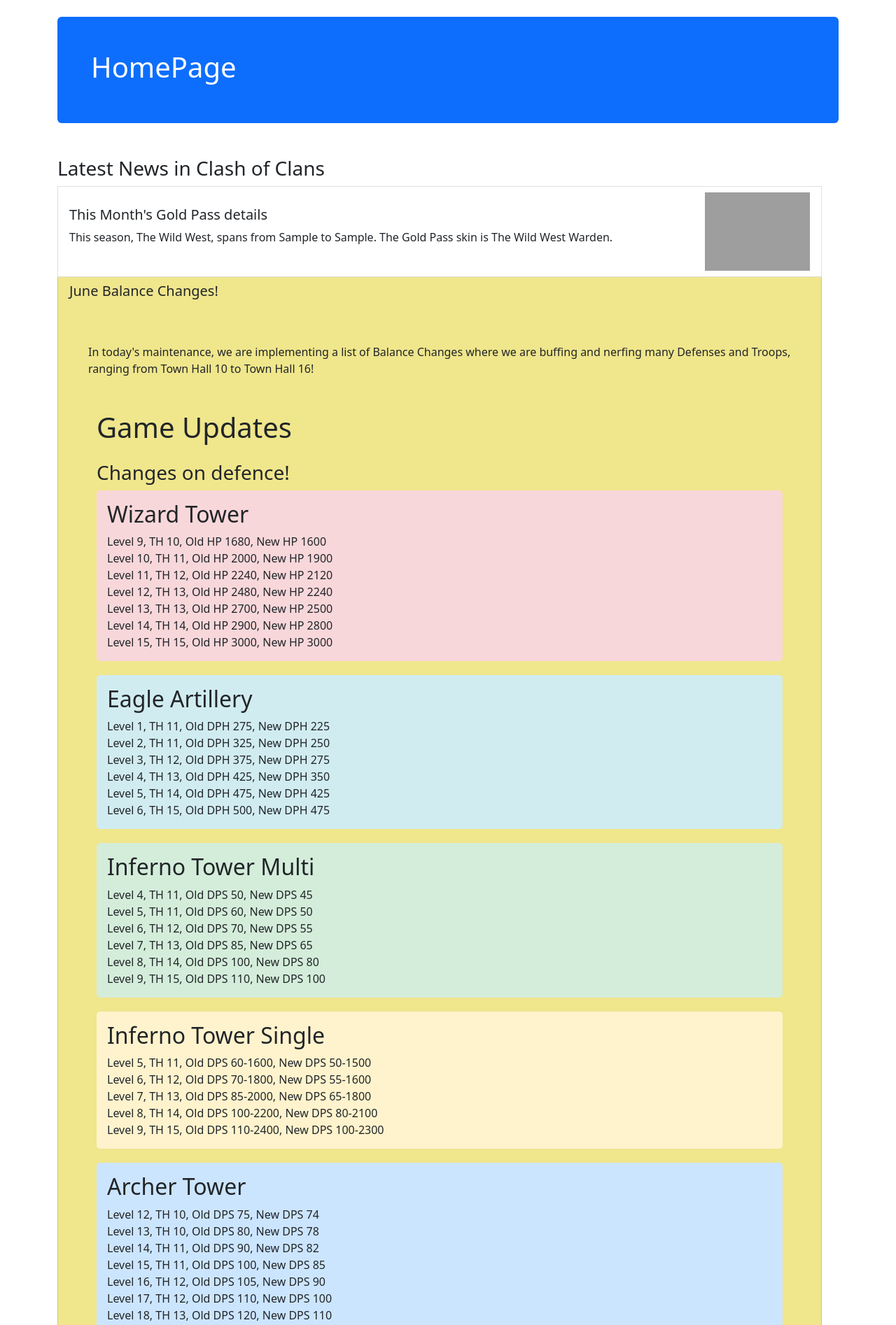
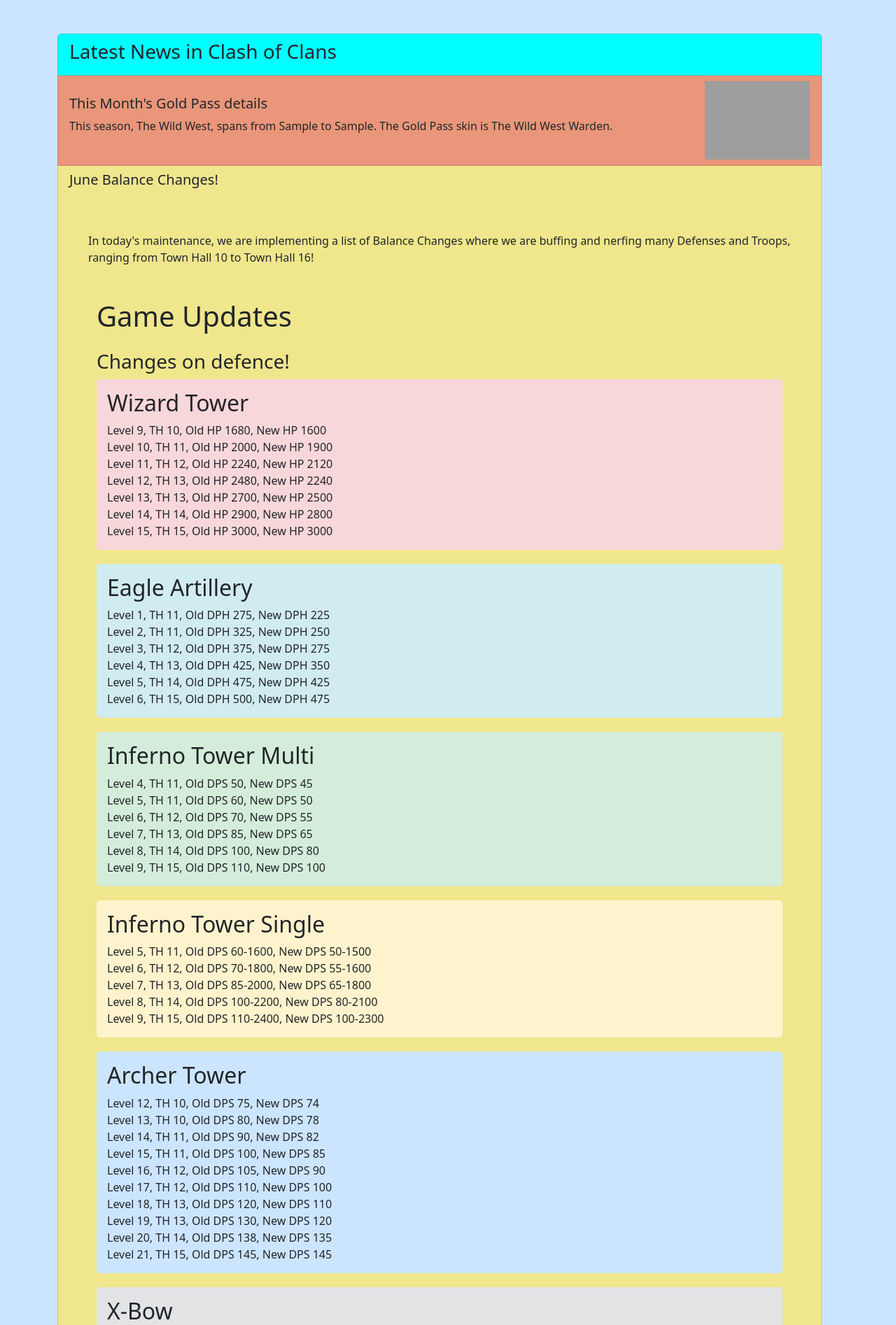
Before and after one commit to ryan-jardine/clash-app, a Flask app: template myapp/templates/home.html in a window 1280 px wide. Shown: the part 58-1952 px from the top of the page at 70% size. Run offline with Flask 3, Linux system fonts and the light colour scheme; the template is opened without the code that fills it: most values are stand-ins (such as "Sample title", 1, 10 or a date in 2020); grey boxes are pictures that could not be loaded.

Commit message:
Restyled home

```diff
--- a/myapp/templates/home.html
+++ b/myapp/templates/home.html
@@ -2,6 +2,7 @@
 <html lang="en">
 <head>
     <link href="https://cdn.jsdelivr.net/npm/bootstrap@5.2.1/dist/css/bootstrap.min.css" rel="stylesheet" integrity="sha384-iYQeCzEYFbKjA/T2uDLTpkwGzCiq6soy8tYaI1GyVh/UjpbCx/TYkiZhlZB6+fzT" crossorigin="anonymous">
+
     <style>
         .section {
             margin-bottom: 20px;
@@ -52,9 +53,10 @@
         }
 
     </style>
+    <title>Latest Clash of Clans News!</title>
 </head>
 
-<body>
+<body style="background-color: #cce5ff">
 
 <nav class="navbar navbar-expand-lg navbar-light bg-light">
     <div class="container-fluid">
@@ -85,17 +87,18 @@
     </div>
 </nav>
 
-<div class="container mt-4">
-    <div class="mt-4 p-5 bg-primary text-white rounded">
-        <h1>HomePage</h1>
-    </div>
+<div class="container mt-4" >
 
     <div class="row mt-4">
         <div class="row mt-4">
-        <div class="col-md-12">
+        <div class="col-md-12" >
             <ul class="list-group">
-                <h3>Latest News in Clash of Clans</h3>
-                <li class="list-group-item d-flex align-items-center">
+
+                <li class="list-group-item d-flex align-items-center" style="background-color: aqua">
+                    <h3>Latest News in Clash of Clans</h3>
+                </li>
+
+                <li class="list-group-item d-flex align-items-center" style="background-color: darksalmon">
                     <div class="flex-grow-1">
                         <h5>This Month's Gold Pass details</h5>
                         <p>This season, The Wild West, spans from {{ news.gpStart }} to {{ news.gpEnd }}.
@@ -103,17 +106,21 @@
                     </div>
                     <img src="{{ url_for('static', filename='images/gp.jpeg') }}" alt="Game Progress" class="img-fluid ms-3" style="max-width: 150px;">
                 </li>
+
                 <li class="list-group-item d-flex align-items-center" style="background-color: khaki" >
                     <div class="flex-grow-1" >
+
                         <h5>June Balance Changes!</h5>
+
                         <div class="container mt-5">
                         <div class="section">
                             <p>In today's maintenance, we are implementing a list of Balance Changes where we are buffing and nerfing many Defenses and Troops, ranging from Town Hall 10 to Town Hall 16!</p>
 
-
     <div class="container mt-5">
         <h1 class="mb-4">Game Updates</h1>
+
 <h3>Changes on defence!</h3>
+
         <div class="section wizard-tower">
             <h2>Wizard Tower</h2>
             <div class="entry">Level 9, TH 10, Old HP 1680, New HP 1600</div>
@@ -235,7 +242,9 @@
             <div class="entry">Level 18, TH 13, Old DPS 130, New DPS 125</div>
             <div class="entry">Level 19, TH 13, Old DPS 140, New DPS 135</div>
         </div>
+
 <h3>Changes on Offence!</h3>
+
         <div class="section bowler">
             <h2>Bowler DPS</h2>
             <div class="entry">Level 2, TH 10, Old DPS 70, New DPS 72</div>
@@ -307,27 +316,13 @@
             <div class="entry">Level 11, TH 14, Old HP 8400, New HP 8500</div>
         </div>
     </div>
-
-
-
                     </div>
                         </div>
                     </div>
                 </li>
-
             </ul>
         </div>
     </div>
-        <div class="col-md-4">
-            <h2>Important Info</h2>
-            <ul class="list-group">
-                {% for item in info %}
-                    <li class="list-group-item">
-                        {{ item }}
-                    </li>
-                {% endfor %}
-            </ul>
-        </div>
     </div>
 </div>
 
```
